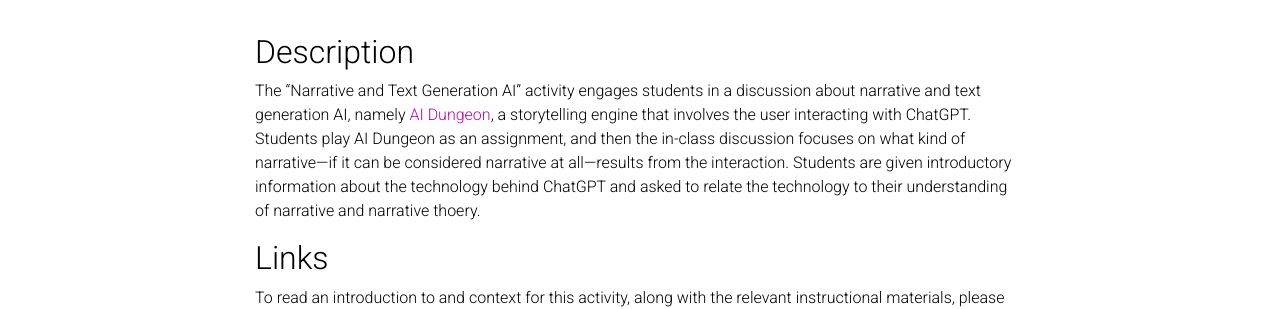
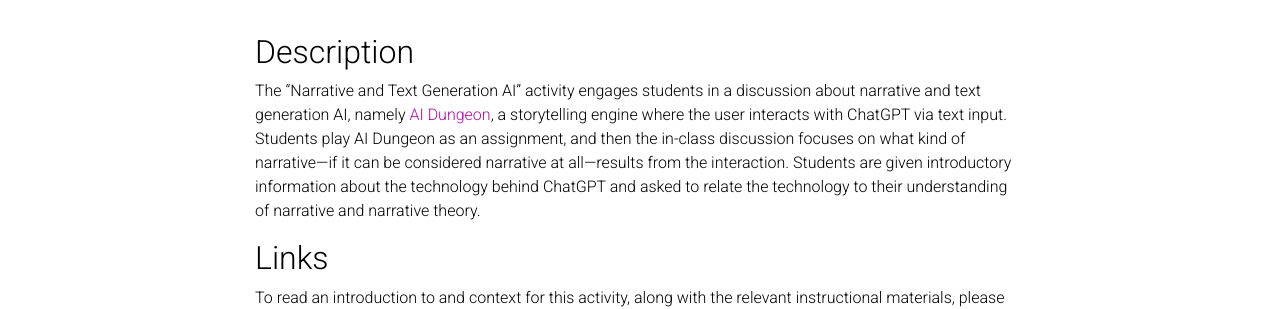
Before and after one commit to addeldin/addeldin.github.io, a Jekyll site: the page built from _projects/narrative-and-text-generation-ai.md, in a window 1280 px wide. Shown: the part 202-511 px from the top of the page. Built offline with Jekyll 4.4.1, drawn with Linux system fonts in a browser that asks for light colours; comment, search, counter and statistics services are not loaded; a style sheet for code colours, icons or effects is not loaded.

Commit message:
Update description of activity

```diff
--- a/_projects/narrative-and-text-generation-ai.md
+++ b/_projects/narrative-and-text-generation-ai.md
@@ -8,7 +8,7 @@ category: instructional activities
 ---
 
 ## Description
-The "Narrative and Text Generation AI" activity engages students in a discussion about narrative and text generation AI, namely [AI Dungeon](https://beta.aidungeon.com/), a storytelling engine that involves the user interacting with ChatGPT. Students play AI Dungeon as an assignment, and then the in-class discussion focuses on what kind of narrative—if it can be considered narrative at all—results from the interaction. Students are given introductory information about the technology behind ChatGPT and asked to relate the technology to their understanding of narrative and narrative thoery.
+The "Narrative and Text Generation AI" activity engages students in a discussion about narrative and text generation AI, namely [AI Dungeon](https://beta.aidungeon.com/), a storytelling engine where the user interacts with ChatGPT via text input. Students play AI Dungeon as an assignment, and then the in-class discussion focuses on what kind of narrative—if it can be considered narrative at all—results from the interaction. Students are given introductory information about the technology behind ChatGPT and asked to relate the technology to their understanding of narrative and narrative theory.
 
 ## Links
  <p>To read an introduction to and context for this activity, along with the relevant instructional materials, please visit the <a href="https://github.com/addeldin/narrative-and-text-generation-ai">GitHub Repository</a>.</p>
```
